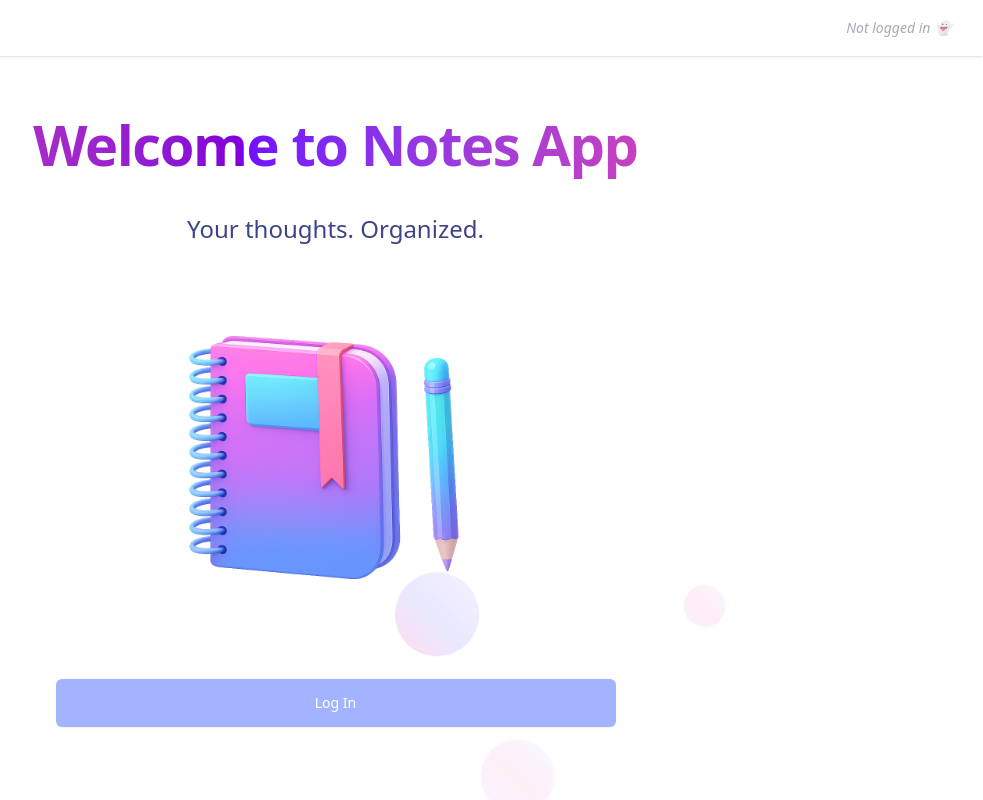
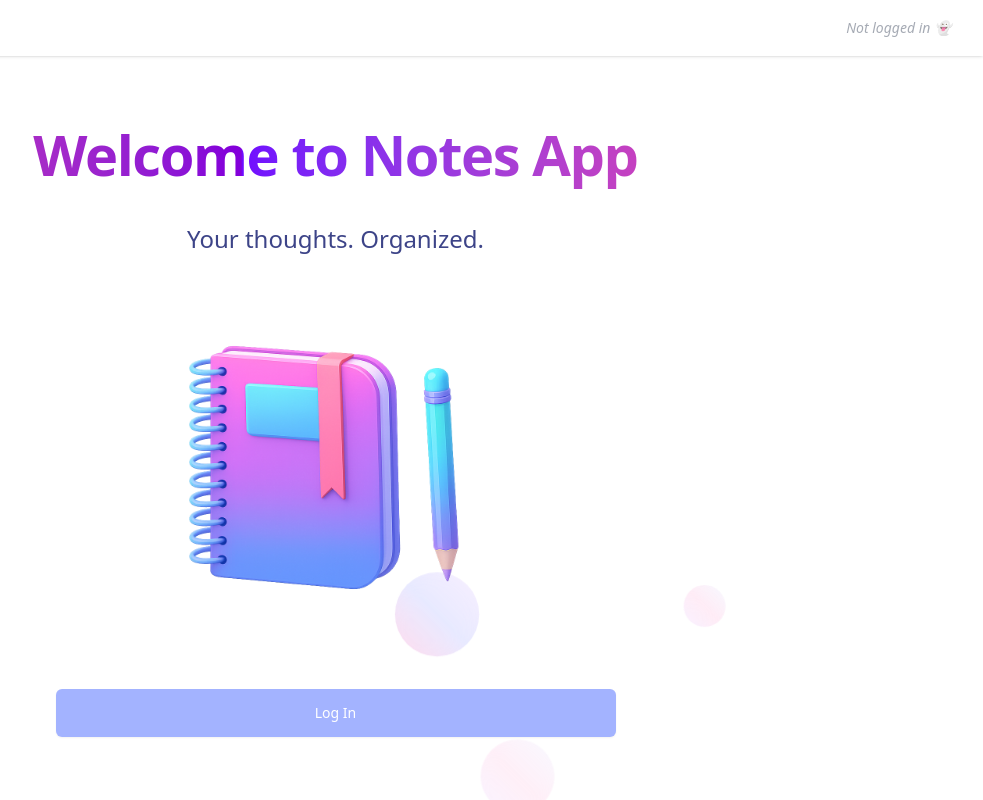
Before and after one commit to lidiia-tsymborovych/Next-Notes-App, a Next.js app: page / in a window 1280 px wide. Shown: the whole page, without its empty margins (297-1280 px from the left). Built offline with nearby package versions, Linux system fonts and the light colour scheme; no server answers.

Commit message:
fix margin for heading

```diff
--- a/app/page.tsx
+++ b/app/page.tsx
@@ -20,8 +20,7 @@ export default function HomePage() {
       <div className='flex flex-col'>
         <h1
           className={cn(
-            'text-[48px] sm:text-[48px] lg:text-[56px] font-bold mb-6 sm:mb-8 tracking-tight leading-tight text-transparent bg-clip-text bg-gradient-to-r from-[#700aff] via-pink-500 to-purple-700 animate-text',
-            { 'mt-9': !user }
+            'text-[48px] sm:text-[48px] lg:text-[56px] font-bold mb-6 sm:mb-8 mt-14 tracking-tight leading-tight text-transparent bg-clip-text bg-gradient-to-r from-[#700aff] via-pink-500 to-purple-700 animate-text',
           )}
         >
           Welcome to Notes App
```
